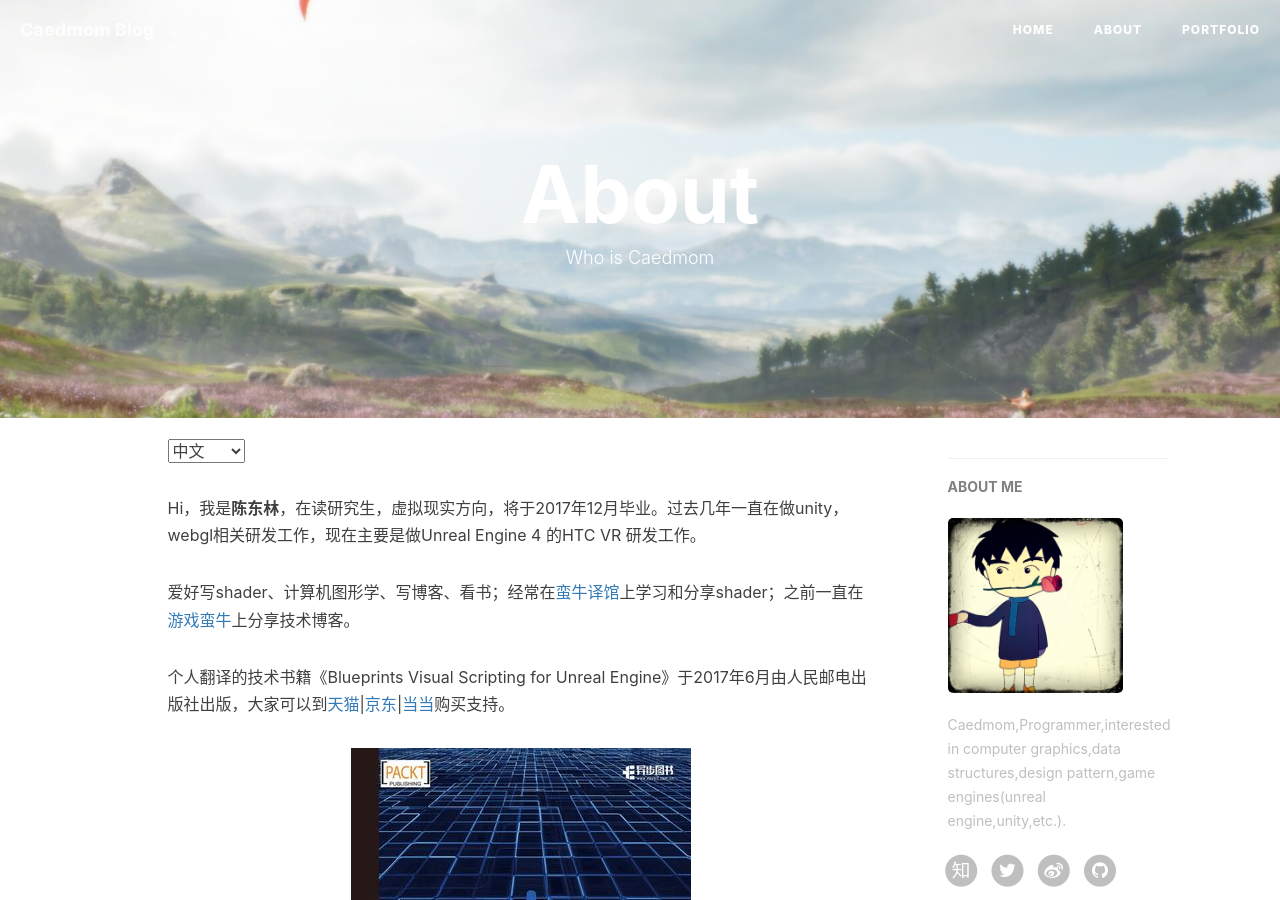
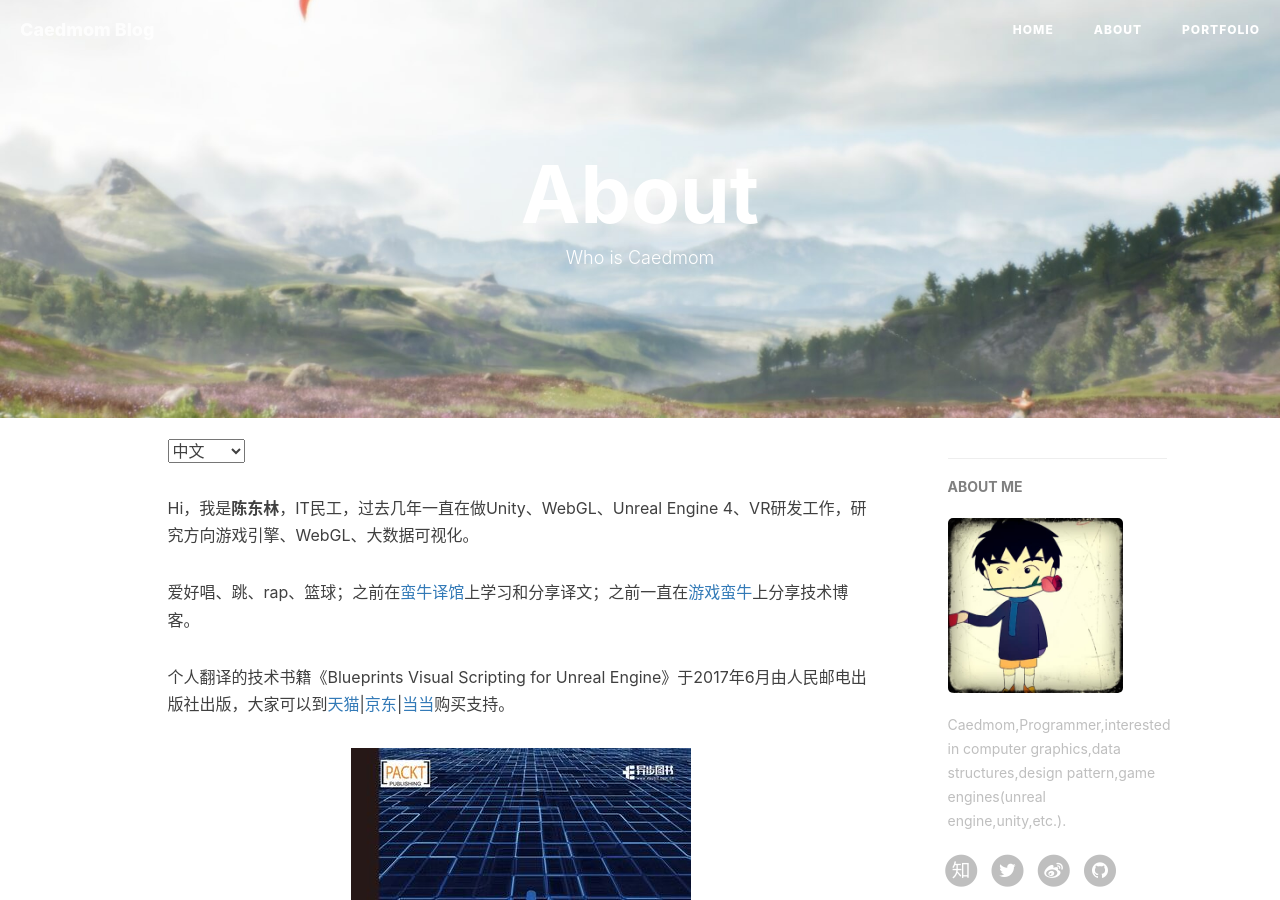
Before and after one commit to caedmom/caedmom.github.io, a Jekyll site: the page built from about.html, in a window 1280 px wide and 900 px high. Built offline with Jekyll 4.4.1, drawn with Linux system fonts in a browser that asks for light colours; nearby versions of some CDN libraries; comment, search, counter and statistics services are not loaded.

Commit message:
[modify]_config.yml&about.html
注释yml文件中的时区，新版jekyll已经不支持了；
修改个人简介。

```diff
--- a/_config.yml
+++ b/_config.yml
@@ -7,7 +7,7 @@ description: "programming"
 keyword: ""
 url: "caedmom.github.io"              # your host, for absolute URL
 baseurl: ""                             # for example, '/blog' if your blog hosted on 'host/blog'
-timezone: CN
+#timezone: CN
 
 gems: [jekyll-paginate]
 
--- a/about.html
+++ b/about.html
@@ -13,9 +13,9 @@ header-img: "img/about-bg.jpg"
 
 <!-- Chinese Version -->
 <div class="zh">
-    <p>Hi，我是<strong>陈东林</strong>，在读研究生，虚拟现实方向，将于2017年12月毕业。过去几年一直在做unity，webgl相关研发工作，现在主要是做Unreal Engine 4 的HTC VR 研发工作。</p>
+    <p>Hi，我是<strong>陈东林</strong>，IT民工，过去几年一直在做Unity、WebGL、Unreal Engine 4、VR研发工作，研究方向游戏引擎、WebGL、大数据可视化。</p>
 
-    <p>爱好写shader、计算机图形学、写博客、看书；经常在<a href="http://www.manew.com/forum-wiki-1.html" target="_blank">蛮牛译馆</a>上学习和分享shader；之前一直在<a href="http://www.manew.com/home.php?mod=space&uid=71862&do=thread&view=me&from=space" target="_blank">游戏蛮牛</a>上分享技术博客。</p>
+    <p>爱好唱、跳、rap、篮球；之前在<a href="http://www.manew.com/forum-wiki-1.html" target="_blank">蛮牛译馆</a>上学习和分享译文；之前一直在<a href="http://www.manew.com/home.php?mod=space&uid=71862&do=thread&view=me&from=space" target="_blank">游戏蛮牛</a>上分享技术博客。</p>
 
 	<p>个人翻译的技术书籍《Blueprints Visual Scripting for Unreal Engine》于2017年6月由人民邮电出版社出版，大家可以到<a href="https://detail.tmall.com/item.htm?spm=a230r.1.14.27.5sUlxL&id=551805443114&ns=1&abbucket=3" target="_blank">天猫</a>|<a href="https://item.jd.com/12207540.html" target="_blank">京东</a>|<a href="http://product.dangdang.com/1232192270.html" target="_blank">当当</a>购买支持。</p>
 
```
